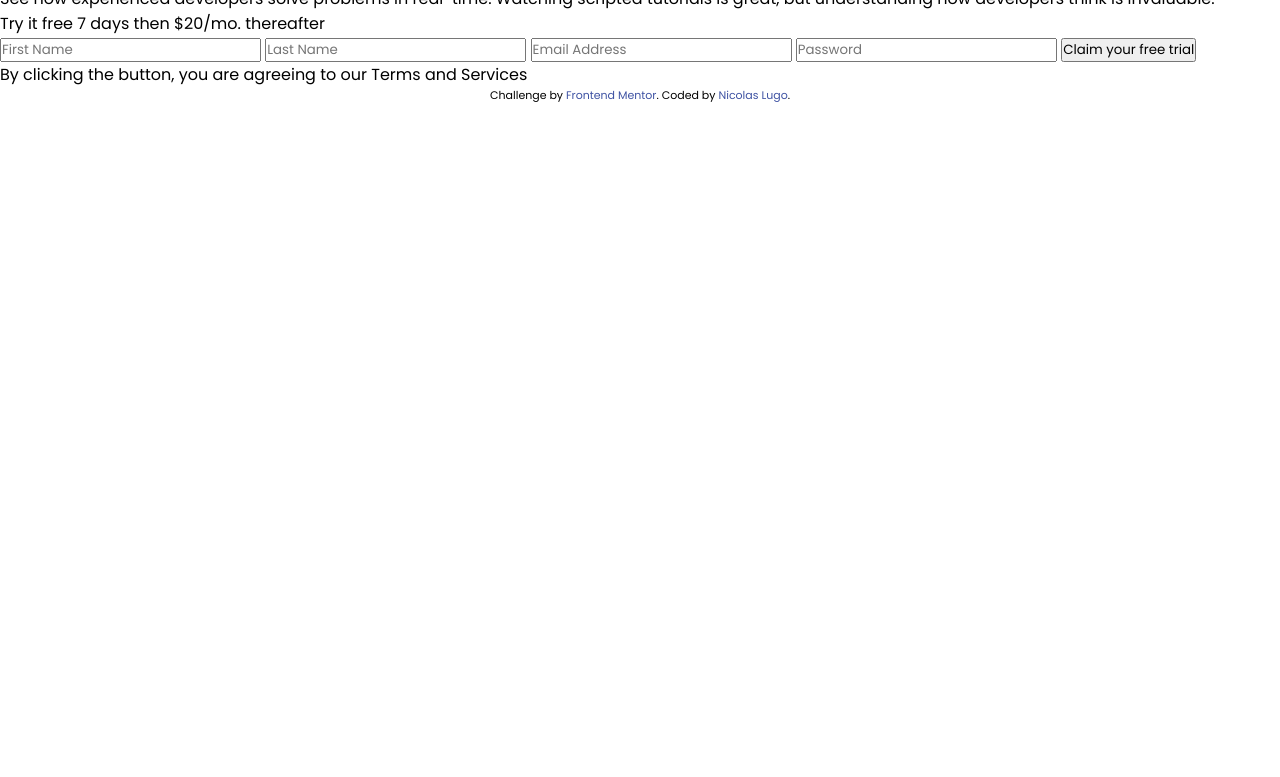
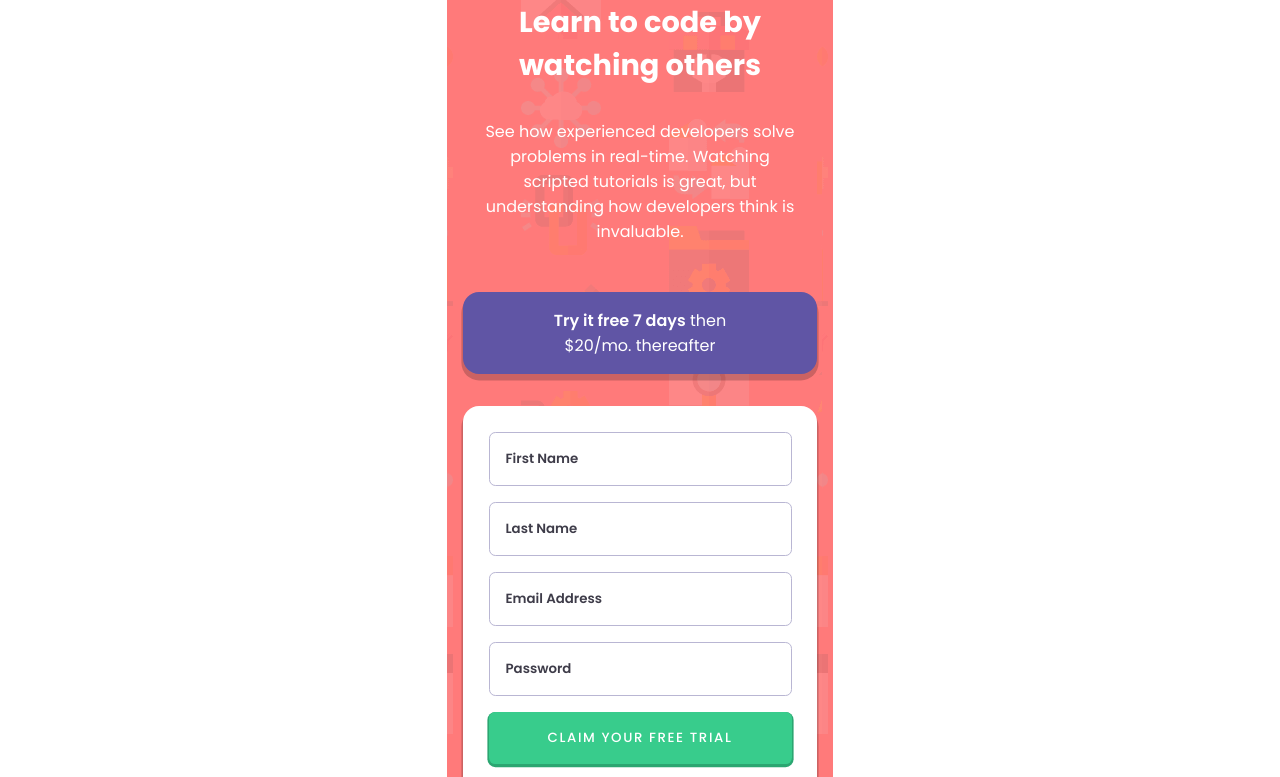
Before and after one commit to nicolugocbz86/intro-component-with-sign-up-form, a plain HTML site: page index.html in a window 1280 px wide. Shown: the part 62-839 px from the top of the page. Before the commit the page ends 800 px from the top, so only its background shows below. Drawn offline with Linux system fonts and the light colour scheme.

Commit message:
html: class - css: styles

```diff
--- a/css/index.css
+++ b/css/index.css
@@ -1,5 +1,10 @@
-@import url('https://fonts.googleapis.com/css2?family=Poppins&display=swap');
+@import url('https://fonts.googleapis.com/css2?family=Poppins:wght@400;500;600;700&display=swap');
 
+.color {background-color: hsl(0, 100%, 74%) ;} /* Primary */
+.color {background-color: hsl(154, 59%, 51%);}
+.color {background-color: hsl(248, 32%, 49%);} /* Accent */
+.color {background-color: hsl(249, 10%, 26%);} /* Neutral */
+.color {background-color: hsl(246, 25%, 77%);}
 /* UNIVERSAL */
 
     * {
@@ -14,7 +19,112 @@
     @media screen and (min-width: 0px) {
 
         /* TAGS */
+
+            body {
+                margin: auto;
+                width: 375px;
+                height: 1000px;
+                display: grid;
+                justify-content: center;
+                align-content: center;
+                gap: 1rem;
+                text-align: center;
+                font-size: 16px;
+            }
+
+            main,
+            form {
+                display: flex;
+                flex-direction: column;
+            }
+
+            main {
+                background-color: hsl(0, 100%, 74%);
+                background-image: url(../images/bg-intro-mobile.png);
+                color: hsl(0, 100%, 100%);
+                gap: 3rem;
+                padding: 1rem;
+            }
+
+            form {
+                background-color: hsl(0, 100%, 100%);
+                box-shadow: 0 .3rem 0 .1rem hsla(0, 0%, 0%, 0.2);
+                border-radius: 1rem;
+                padding: 1.6rem;
+                gap: 1rem;
+            }
+
+            form input {
+                border: .1rem solid hsl(246, 25%, 77%);
+                border-radius: .4rem;
+                font-weight: 700;
+                padding: 1rem;
+            }
+
+            form input::placeholder {
+                color: hsl(249, 10%, 26%);
+                font-weight: 600;
+            }
+
+            form input:nth-child(5) {
+                cursor: pointer;
+                border: none;
+                background-color: hsl(154, 59%, 51%);
+                color: hsl(0, 100%, 100%);
+                letter-spacing: .1rem;
+                text-transform: uppercase;
+                font-weight: 500;
+                box-shadow: 0 .1rem 0 .1rem hsl(154, 59%, 41%);
+            }
+
+            form input:nth-child(5):active {
+                background-color: hsl(154, 59%, 61%);
+                box-shadow: 0 .1rem 0 .1rem hsl(154, 59%, 51%);
+            }
+
+            form p {
+                color: hsl(246, 25%, 77%);
+                font-size: .8rem;
+                padding: 0 .8rem 0 .8rem;
+            }
+
+            form p span {
+                color: hsl(0, 100%, 74%);
+                font-weight: 700;
+            }
+
         /* CLASS */
+
+            .top,
+            .bottom {
+                display: flex;
+                flex-direction: column;
+            }
+
+            .top,
+            .bottom {
+                gap: 2rem;
+            }
+
+            .top h1 {
+                font-size: 1.8rem;
+            }
+
+            .top p {
+                padding: 0 .8rem 0 .8rem;
+            }
+
+            .bottom p:nth-child(1) {
+                border-radius: 1rem;
+                background-color: hsl(248, 32%, 49%);
+                padding: 1rem 4rem 1rem 4rem;
+                box-shadow: 0 .3rem 0 .1rem hsla(0, 0%, 0%, 0.2);
+            }
+
+            .bottom p:nth-child(1) span {
+                font-weight: 600;
+            }
+
         /* ID */
 
     }
--- a/index.html
+++ b/index.html
@@ -9,23 +9,21 @@
 </head>
 <body>
     <main>
-        <div>
+        <div class="top">
             <h1>Learn to code by watching others</h1>
-        </div>
-        <div>
             <p>See how experienced developers solve problems in real-time. Watching scripted tutorials is great, but understanding how developers think is invaluable.</p>
         </div>
-        <div>
-            <p>Try it free 7 days then $20/mo. thereafter</p>
-        </div>
+        <div class="bottom">
+            <p><span>Try it free 7 days</span> then $20/mo. thereafter</p>
             <form>
                 <input type="text" name="" id="" placeholder="First Name">
                 <input type="text" name="" id="" placeholder="Last Name">
                 <input type="email" name="" id="" placeholder="Email Address">
                 <input type="password" name="" id="" placeholder="Password">
                 <input type="submit" value="Claim your free trial">
-            <p>By clicking the button, you are agreeing to our Terms and Services</p>
+                <p>By clicking the button, you are agreeing to our <span>Terms and Services</span</p>
             </form>
+        </div>
     </main>
     <footer><p class="attribution">Challenge by <a href="https://www.frontendmentor.io?ref=challenge" target="_blank">Frontend Mentor</a>. Coded by <a href="https://github.com/nicolugocbz86" target="_blank">Nicolas Lugo</a>.</p></footer>
 </body>
```
Also changed, not shown: design/mobile-design.jpg. Lines whose indentation alone changed are shown as unchanged.
